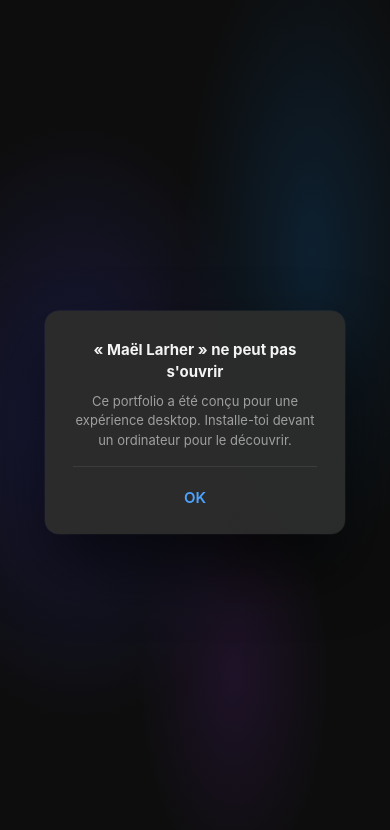
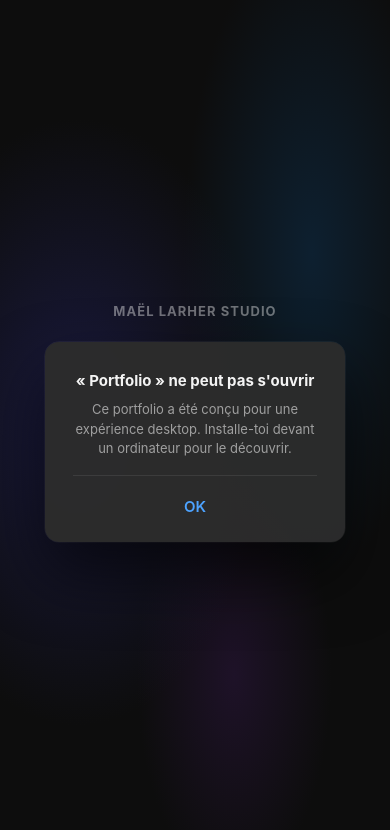
Before and after one commit to maellarherstudio-afk/finder-portfolio, a Next.js app: page / in a window 390 px wide. Shown: the top 830 px of the page. Built offline with nearby package versions, Linux system fonts and the light colour scheme.

Commit message:
Mobile: nom en haut + dialog portfolio

```diff
--- a/app/page.tsx
+++ b/app/page.tsx
@@ -18,6 +18,15 @@ export default function Home() {
         display: "flex", flexDirection: "column", alignItems: "center", justifyContent: "center",
         padding: "40px 32px",
       }}>
+        {/* Nom */}
+        <p style={{
+          fontFamily: "-apple-system, 'SF Pro Display', BlinkMacSystemFont, sans-serif",
+          fontWeight: 700, fontSize: 13, letterSpacing: "0.08em", textTransform: "uppercase",
+          color: "rgba(255,255,255,0.4)", margin: "0 0 20px", textAlign: "center",
+        }}>
+          Maël Larher Studio
+        </p>
+
         {/* Dialog macOS */}
         <div style={{
           background: "rgba(44,44,44,0.97)",
@@ -32,7 +41,7 @@ export default function Home() {
         }}>
           <div>
             <p style={{ fontWeight: 700, fontSize: 15, color: "rgba(255,255,255,0.95)", margin: "0 0 8px" }}>
-              « Maël Larher » ne peut pas s&apos;ouvrir
+              « Portfolio » ne peut pas s&apos;ouvrir
             </p>
             <p style={{ fontWeight: 400, fontSize: 13, color: "rgba(255,255,255,0.55)", margin: 0, lineHeight: 1.5 }}>
               Ce portfolio a été conçu pour une expérience desktop. Installe-toi devant un ordinateur pour le découvrir.
```
